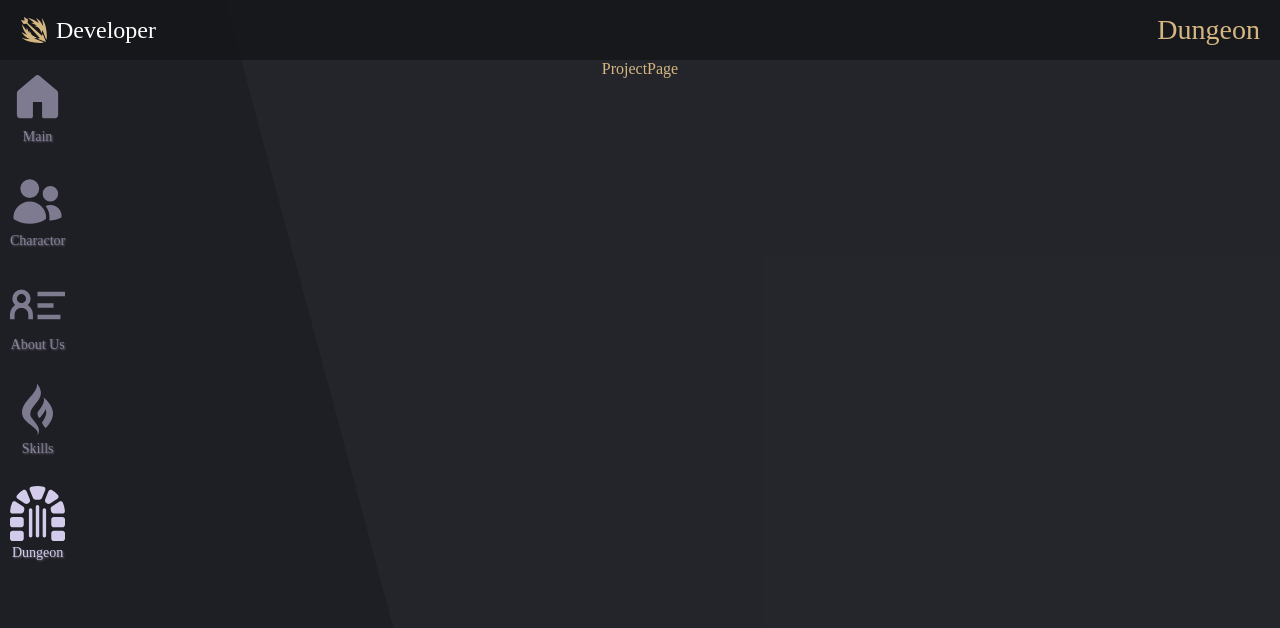
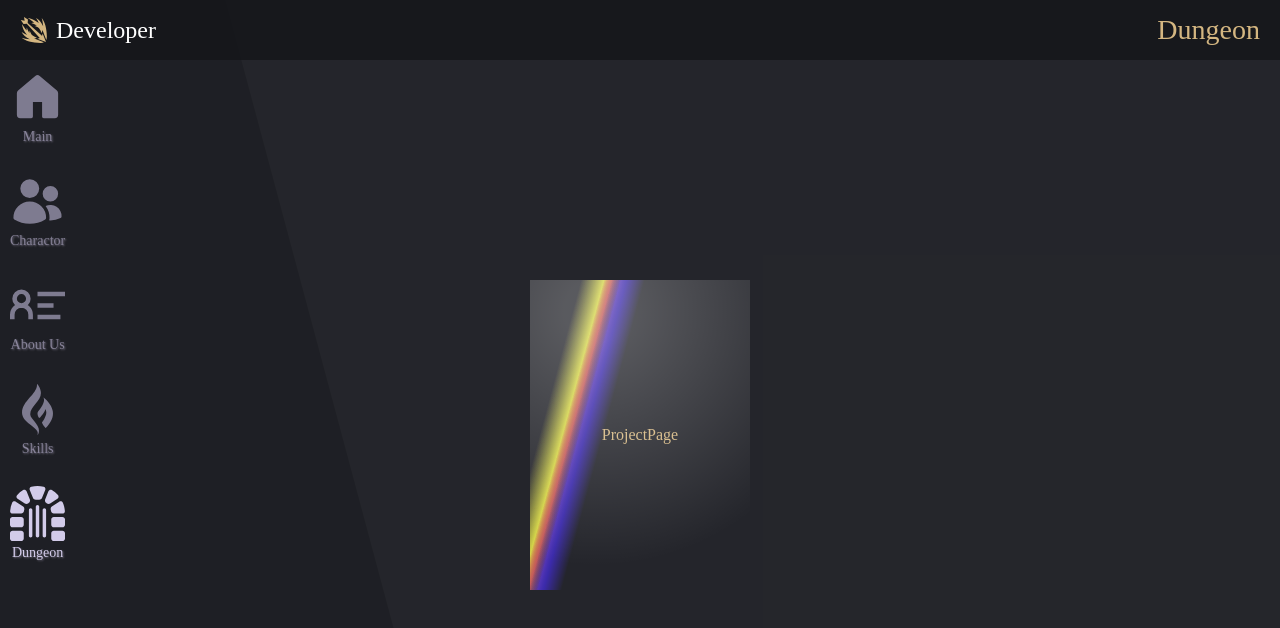
Before and after one commit to seungjaelee2684/seungjae-portfolio, a React (Create React App) app: page /dungeon in a window 1280 px wide. Shown: the top 628 px of the page. Built offline with nearby package versions, Linux system fonts and the light colour scheme; a web font is replaced by a local one.

Commit message:
<feat: 프로젝트 페이지 카드 컴포넌트 mousemove이벤트 구현>

```diff
--- a/src/pages/ProjectPage.tsx
+++ b/src/pages/ProjectPage.tsx
@@ -1,4 +1,4 @@
-import React, { useEffect } from 'react'
+import React, { useEffect, useRef } from 'react'
 import { useDispatch } from 'react-redux';
 import styled from 'styled-components';
 import { pageMove } from '../store/modules/pageState';
@@ -7,6 +7,54 @@ import { InBoxContainer } from './AboutMePage';
 const ProjectPage = () => {
 
     const dispatch = useDispatch();
+    const containerRef = useRef<HTMLDivElement>(null);
+    const overlayRef = useRef<HTMLDivElement>(null);
+    const effectRef = useRef<HTMLDivElement>(null);
+
+    useEffect(() => {
+        const movement = (e : any) => {
+            let x = e.offsetX;
+            let y = e.offsetY;
+            console.log(x, y);
+            let rotateX = 4/30 * y - 20;
+            let rotateY = -1/5 * x + 20;
+
+            if (containerRef.current) {
+                containerRef.current.style.transform = `perspective(350px) rotateX(${rotateX}deg) rotateY(${rotateY}deg)`
+            };
+            if (overlayRef.current) {
+                overlayRef.current.style.filter = "brightness(1.2) opacity(0.8)";
+                overlayRef.current.style.backgroundPosition = `${x/5 + y/5}%`
+            };
+            if (effectRef.current) {
+                effectRef.current.style.background = `radial-gradient(circle at ${x}px ${y}px, #ffffff3e 10%, transparent 80%)`
+            };
+        };
+
+        const mouseOut = () => {
+            if (containerRef.current) {
+                containerRef.current.style.transform = "perspective(350px) rotateY(0deg) rotateX(0deg)";
+            };
+            if (overlayRef.current) {
+                overlayRef.current.style.filter = "opacity(0)";
+            };
+            if (effectRef.current) {
+                effectRef.current.style.background = "none"
+            };
+        };
+
+        if (containerRef.current) {
+            containerRef.current.addEventListener('mousemove', movement);
+            containerRef.current.addEventListener('mouseleave', mouseOut);
+        };
+
+        return () => {
+            if (containerRef.current) {
+                containerRef.current.removeEventListener('mousemove', movement);
+                containerRef.current.removeEventListener('mouseleave', mouseOut);
+            };
+        }
+    }, []);
 
     useEffect(() => {
         dispatch(pageMove("Dungeon"));
@@ -14,9 +62,62 @@ const ProjectPage = () => {
 
     return (
         <InBoxContainer>
-            ProjectPage
+            <ProjectOutContainer>
+                <ProjectCardBox ref={containerRef}>
+                    <Overlay ref={overlayRef} />
+                    <WhiteGradient ref={effectRef} />
+                    ProjectPage
+                </ProjectCardBox>
+            </ProjectOutContainer>
         </InBoxContainer>
     )
 };
 
+const ProjectOutContainer = styled.div`
+    width: 100%;
+    height: 100%;
+    display: flex;
+    justify-content: center;
+    align-items: center;
+`;
+
+const ProjectCardBox = styled.div`
+    width: 220px;
+    height: 310px;
+    display: flex;
+    justify-content: center;
+    align-items: center;
+    overflow: hidden;
+    position: relative;
+    transition: all 0.1s;
+    cursor: pointer;
+`;
+
+const Overlay = styled.div`
+    width: 100%;
+    height: 100%;
+    position: absolute;
+    top: 0;
+    left: 0;
+    background: linear-gradient(105deg,
+        transparent 40%,
+        rgba(255, 219, 112, 0.8) 45%,
+        rgba(132, 50, 255, 0.6) 50%,
+        transparent 54%);
+    mix-blend-mode: color-dodge;
+    background-size: 150% 150%;
+    background-position: 100%;
+    /* transition: all 0.1s; */
+`;
+
+const WhiteGradient = styled.div`
+    width: 100%;
+    height: 100%;
+    position: absolute;
+    top: 0;
+    left: 0;
+    background: radial-gradient(circle at 30% 10%, #ffffff3e 10%, transparent 80%);
+    background-size: cover;
+`;
+
 export default ProjectPage;
--- a/src/utils/Skills.tsx
+++ b/src/utils/Skills.tsx
@@ -8,6 +8,7 @@ import { SiRecoil } from "react-icons/si";
 import { SiStyledcomponents } from "react-icons/si";
 import { SiReactquery } from "react-icons/si";
 import { SiAxios } from "react-icons/si";
+import { SiNextdotjs } from "react-icons/si";
 import { AiOutlineLock } from "react-icons/ai";
 
 type SkillListType = {
@@ -58,7 +59,7 @@ export const skillList : SkillListType[] = [
         content: <FaReact />,
         color: "#61DAFB",
         mystack: true,
-        percentage: 34
+        percentage: 32
     },
     {
         id: 6,
@@ -102,11 +103,11 @@ export const skillList : SkillListType[] = [
     },
     {
         id: 11,
-        name: "Locked",
-        content: <AiOutlineLock />,
-        color: "#b5b5b5",
-        mystack: false,
-        percentage: 0
+        name: "Next.js",
+        content: <SiNextdotjs />,
+        color: "#000000",
+        mystack: true,
+        percentage: 2
     },
     {
         id: 12,
```
